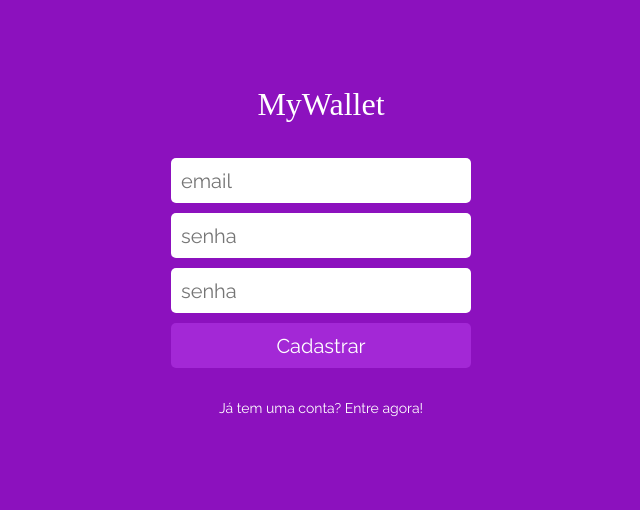
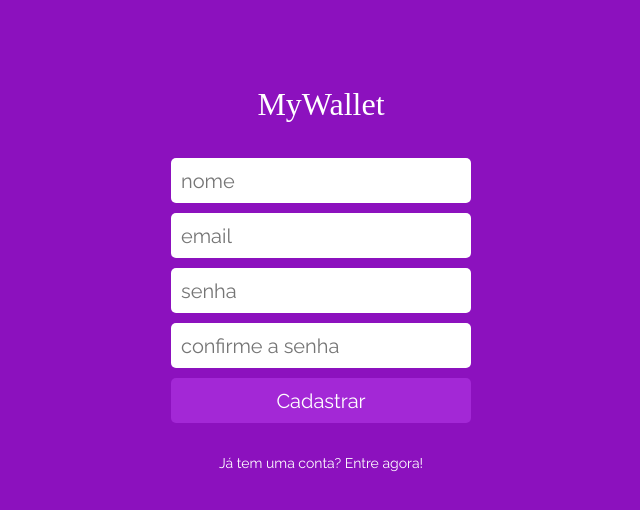
Before and after one commit to davifeliciano/projeto14-mywallet-front, a React (Vite) app: page /cadastro in a window 1280 px wide. Shown: the top 510 px of the page, without its empty margins (319-959 px from the left). Built offline with nearby package versions, Linux system fonts and the light colour scheme; a web font is replaced by a local one.

Commit message:
Fix: incluindo input de nome em cadastro

```diff
--- a/src/routes/Cadastro.jsx
+++ b/src/routes/Cadastro.jsx
@@ -36,6 +36,7 @@ export async function action({ request }) {
 export default function Cadastro() {
   const navigation = useNavigation();
   const [form, setForm] = useState({
+    nome: "",
     email: "",
     password: "",
     passwordConfirm: "",
@@ -47,6 +48,15 @@ export default function Cadastro() {
       <FormContainer>
         <h1>MyWallet</h1>
         <Form method="post">
+          <Input
+            required
+            type="text"
+            name="nome"
+            placeholder="nome"
+            disabled={navigation.state === "submitting"}
+            value={form.nome}
+            onChange={(e) => setForm({ ...form, nome: e.target.value })}
+          />
           <Input
             required
             type="email"
@@ -71,7 +81,7 @@ export default function Cadastro() {
             minLength={8}
             type="password"
             name="passwordConfirm"
-            placeholder="senha"
+            placeholder="confirme a senha"
             disabled={navigation.state === "submitting"}
             value={form.passwordConfirm}
             onChange={(e) =>
```
